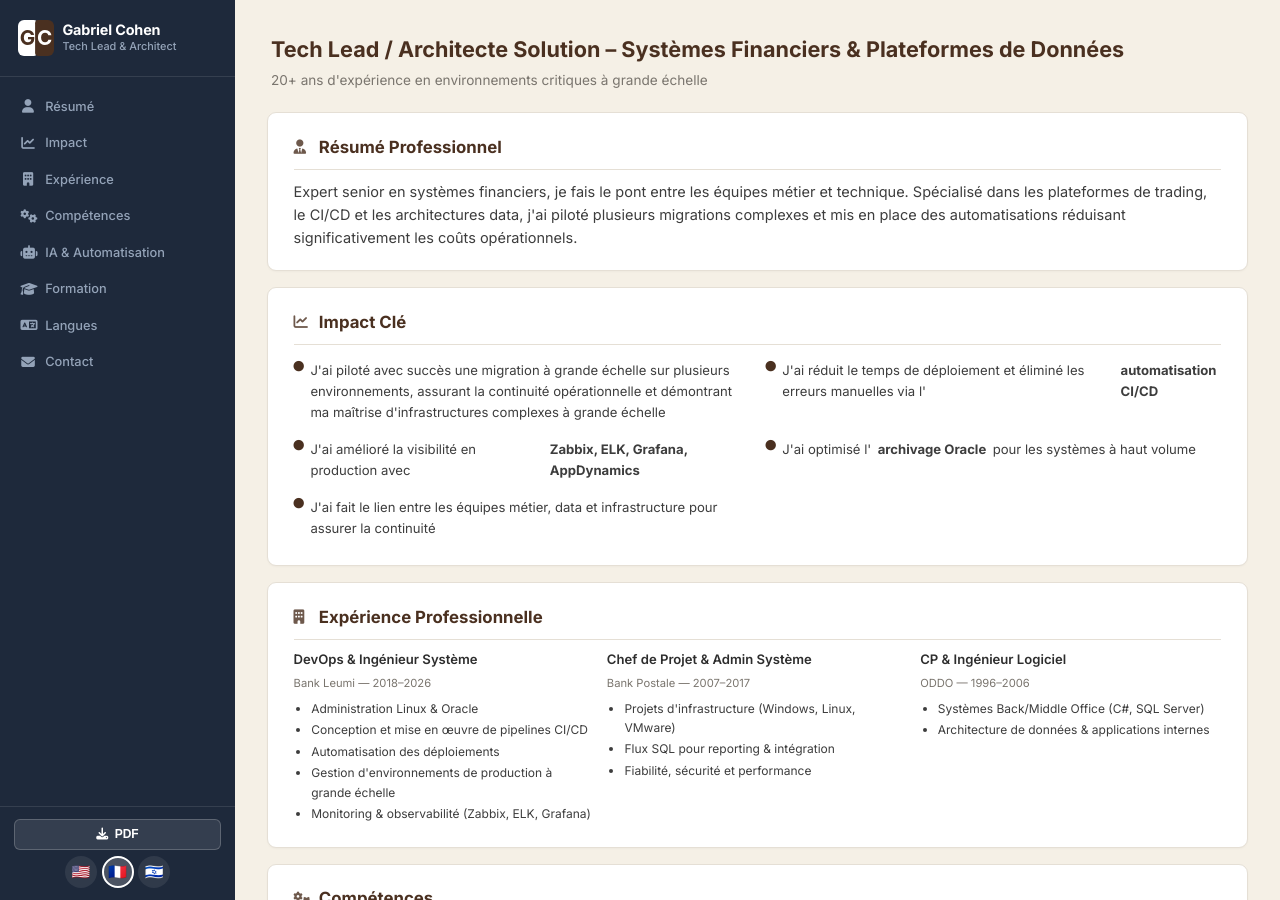
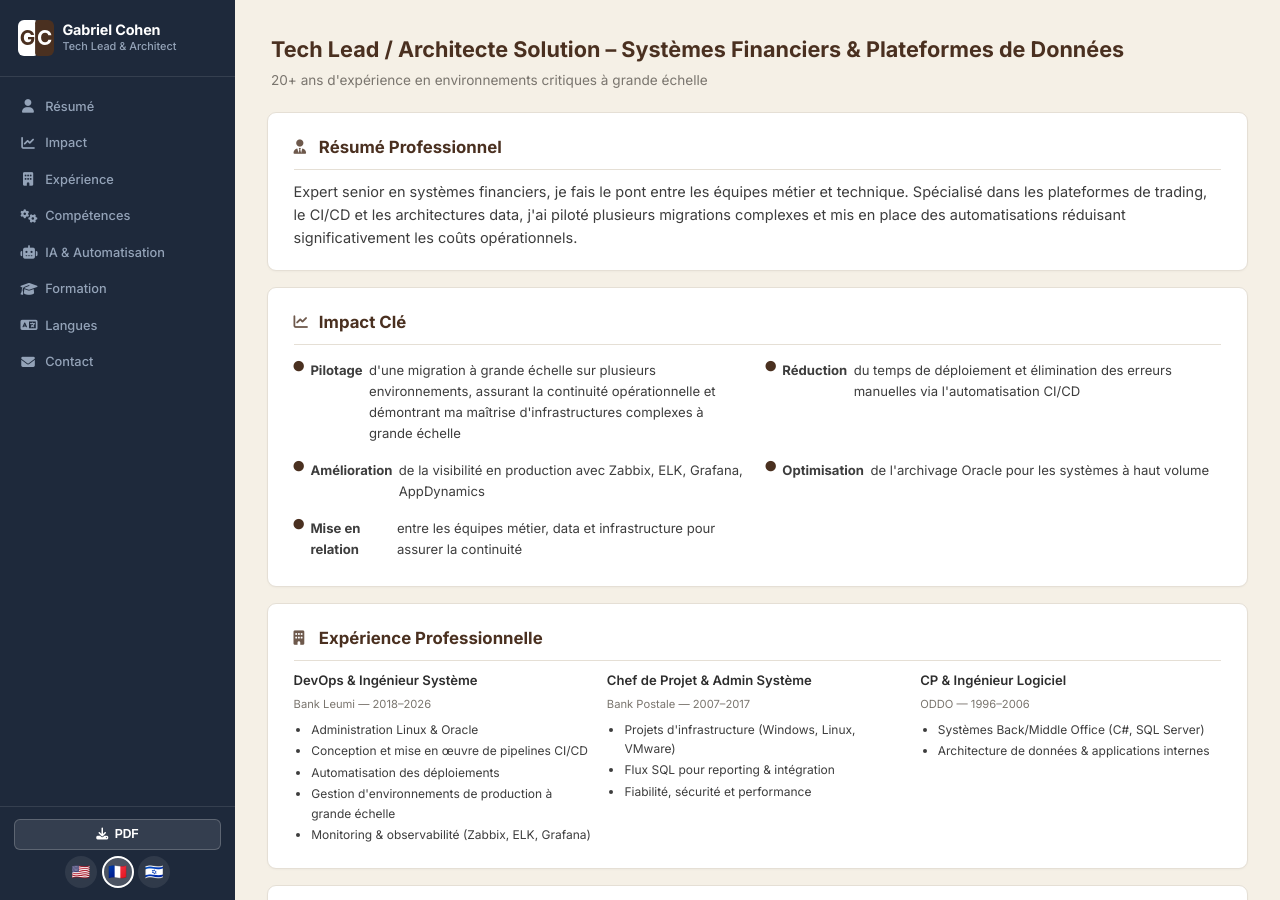
Before and after one commit to gcoh/resume, a Jekyll site: the page built from fr/index.md, in a window 1280 px wide and 900 px high. Built offline with Jekyll 4.4.1, drawn with Linux system fonts in a browser that asks for light colours.

Commit message:
Impact: switch to noun/gerund style (Pilotage, Reducing, הובלת)

```diff
--- a/fr/index.md
+++ b/fr/index.md
@@ -18,11 +18,11 @@ description: "Gabriel Cohen — 20+ ans d'expertise en systèmes financiers, Cal
 <section class="section" id="impact">
     <h2><i class="fa-solid fa-chart-line"></i> Impact Clé</h2>
     <ul class="impact-list">
-        <li><i class="fa-solid fa-circle"></i> J'ai piloté avec succès une migration à grande échelle sur plusieurs environnements, assurant la continuité opérationnelle et démontrant ma maîtrise d'infrastructures complexes à grande échelle</li>
-        <li><i class="fa-solid fa-circle"></i> J'ai réduit le temps de déploiement et éliminé les erreurs manuelles via l'<strong>automatisation CI/CD</strong></li>
-        <li><i class="fa-solid fa-circle"></i> J'ai amélioré la visibilité en production avec <strong>Zabbix, ELK, Grafana, AppDynamics</strong></li>
-        <li><i class="fa-solid fa-circle"></i> J'ai optimisé l'<strong>archivage Oracle</strong> pour les systèmes à haut volume</li>
-        <li><i class="fa-solid fa-circle"></i> J'ai fait le lien entre les équipes métier, data et infrastructure pour assurer la continuité</li>
+        <li><i class="fa-solid fa-circle"></i> <strong>Pilotage</strong> d'une migration à grande échelle sur plusieurs environnements, assurant la continuité opérationnelle et démontrant ma maîtrise d'infrastructures complexes à grande échelle</li>
+        <li><i class="fa-solid fa-circle"></i> <strong>Réduction</strong> du temps de déploiement et élimination des erreurs manuelles via l'automatisation CI/CD</li>
+        <li><i class="fa-solid fa-circle"></i> <strong>Amélioration</strong> de la visibilité en production avec Zabbix, ELK, Grafana, AppDynamics</li>
+        <li><i class="fa-solid fa-circle"></i> <strong>Optimisation</strong> de l'archivage Oracle pour les systèmes à haut volume</li>
+        <li><i class="fa-solid fa-circle"></i> <strong>Mise en relation</strong> entre les équipes métier, data et infrastructure pour assurer la continuité</li>
     </ul>
 </section>
 
```
Also changed, not shown: en/index.md (+5 -5 lines), he/index.md (+5 -5 lines).
